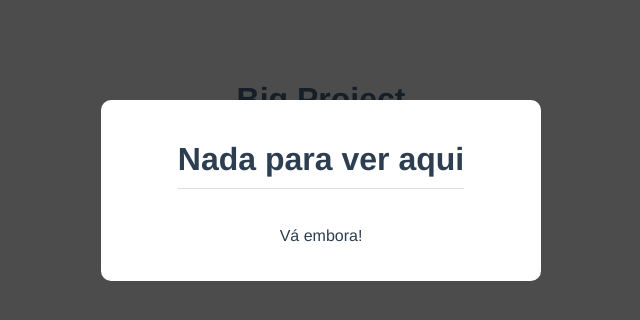
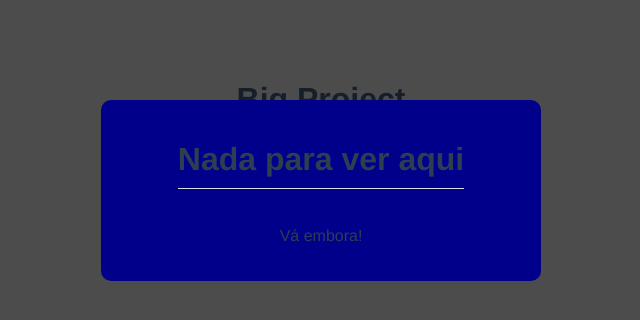
Before and after one commit to MaoDoBan/big-project, a Vue app: page / in a window 1280 px wide. Shown: the top 320 px of the page, without its empty margins (319-959 px from the left). Built offline with nearby package versions, Linux system fonts and the light colour scheme.

Commit message:
classe dinâmica no componente filho, que se altera de acordo com uma prop passada pelo pai

```diff
--- a/src/App.vue
+++ b/src/App.vue
@@ -1,6 +1,6 @@
 <template>
   <h1>{{ projeto }}</h1><br>
-  <Modal :modal="modal"/>
+  <Modal :modal="modal" tema="azul"/>
 </template>
 
 <script>
--- a/src/components/Modal.vue
+++ b/src/components/Modal.vue
@@ -1,6 +1,6 @@
 <template>
   <div class="backdrop">
-    <div class="modal">
+    <div class="modal" :class="{ azul: tema === 'azul' }">
       <h1>{{ modal.título }}</h1>
       <p> {{ modal.texto }}</p>
     </div>
@@ -10,7 +10,7 @@
 
 <script>
   export default{
-    props: ["modal"]
+    props: ["modal", "tema"]
   }
 </script>
 
@@ -23,6 +23,9 @@
     background: white;
     border-radius: 10px;
   }
+  .azul{
+    background: darkblue;
+  }
   .backdrop{
     top: 0;
     position: fixed;
```
